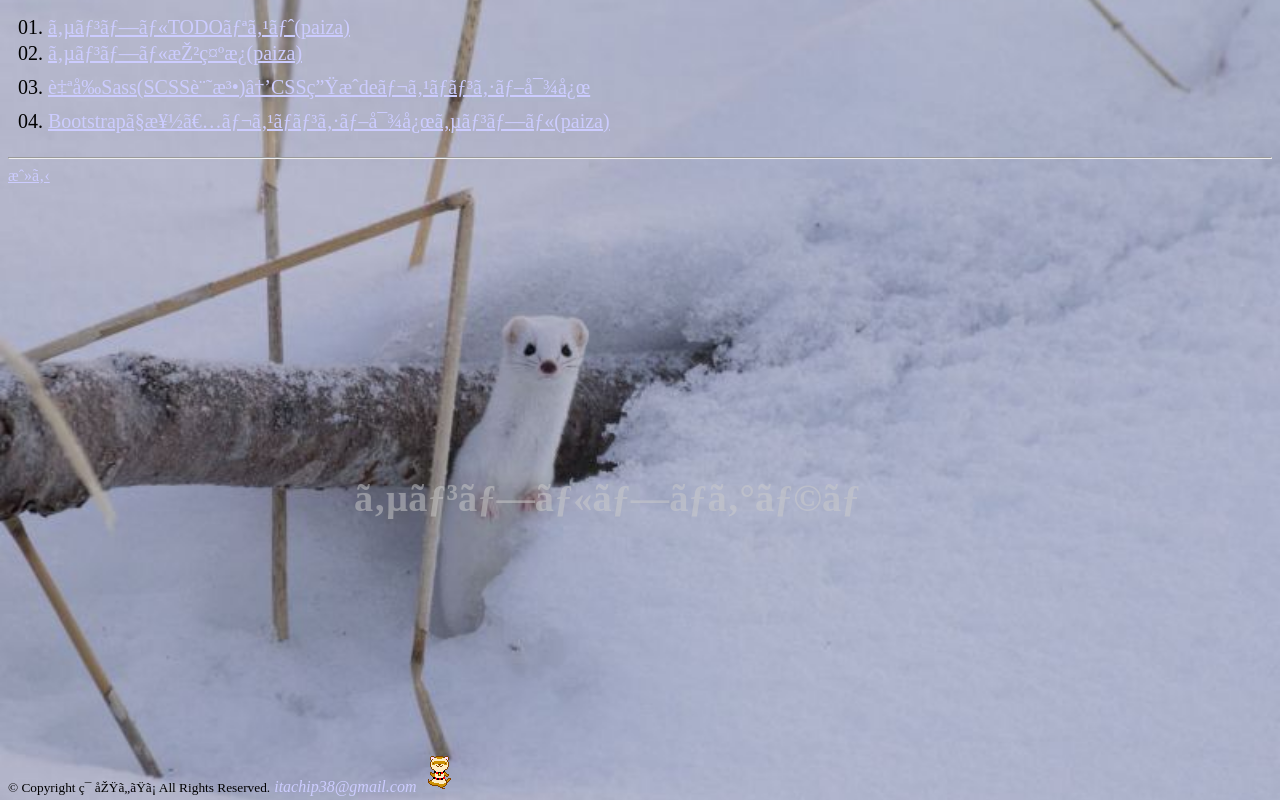
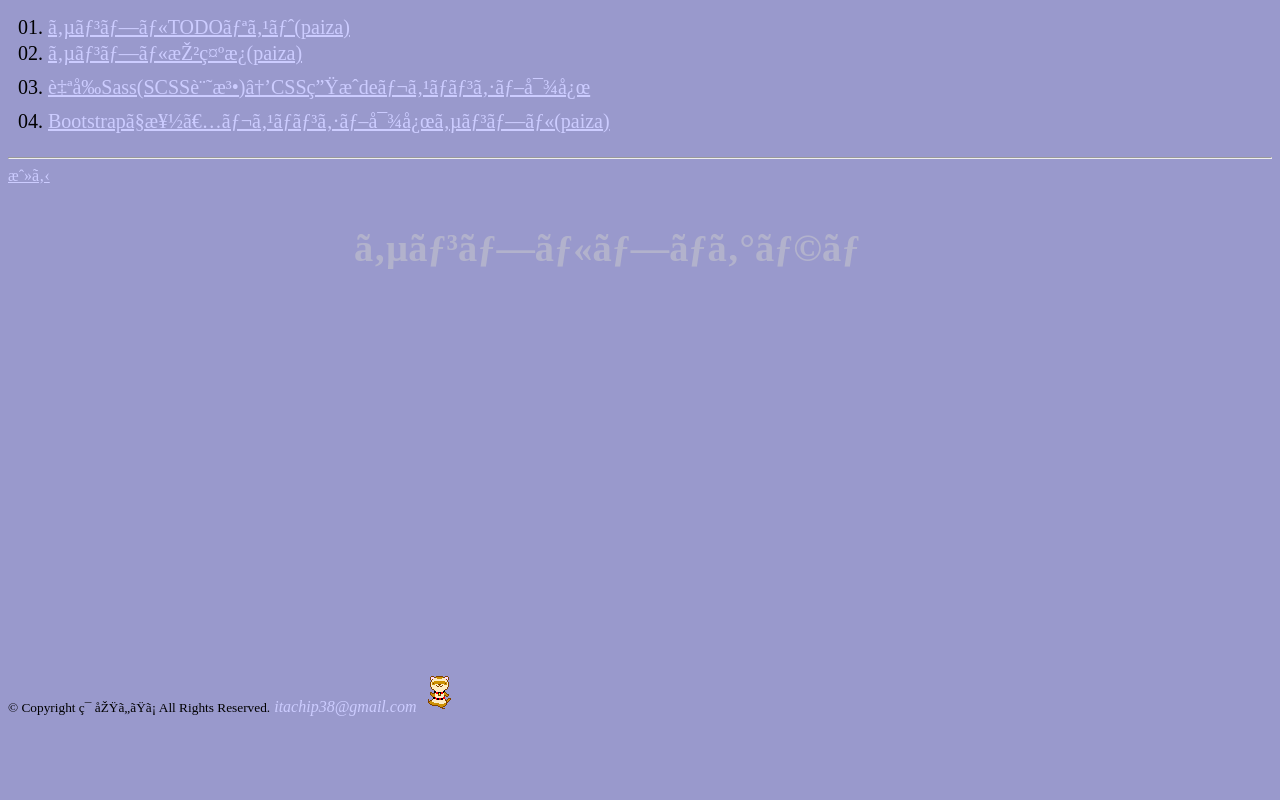
Before and after one commit to itachi-P/PHP_TODOList, a PHP site: page /samples/samples-index.html in a window 1280 px wide. Run offline with PHP 8.4, Linux system fonts and the light colour scheme.

Commit message:
:bug: 更に見た目の微調整

```diff
--- a/css/home.css
+++ b/css/home.css
@@ -1,43 +1,55 @@
 @charset "UTF-8";
-/* cssをSass(Scss記法)に置き換え */
+
 html {
   position: relative;
-  min-height: 100%;
+  min-height: 90%;
 }
+
 body {
   font-family: "メイリオ";
-  background-image: url(../images/b0133447_2029955.jpg);
+  /*
+  background-image: url(../images/20130918_churapons.jpg);
   background-position: center center;
   background-repeat: no-repeat;
   background-attachment: fixed;
   background-size: cover;
-  background-color: #999;
+*/
+  background-color: #99c;
   /* Margin bottom by footer height */
-  margin-bottom: 60px; }
+  margin-bottom: 50px;
+}
 
 h1 {
   position: absolute;
-  top: 450px;
+  top: 200px;
   left: 100px;
   color: #ccc;
   width: 80%;
   height: 30px;
   font-size: 2.4rem;
   text-align: center;
-  opacity: 0.5; }
+  opacity: 0.5;
+}
+
 li {
   font-size: 20px;
 }
+
 a {
   color: #ccf;
 }
+
 a:hover {
   text-decoration: none;
-  color: #fc2; }
+  color: #fc2;
+}
 
 img {
-  transition: 1s; }
-  img:hover {
-    opacity: 0.5; }
+  transition: 1s;
+}
+
+img:hover {
+  opacity: 0.5;
+}
 
 /*# sourceMappingURL=home.css.map */
```
Also changed, not shown: index.html (+23 -11 lines), 1 other file.
